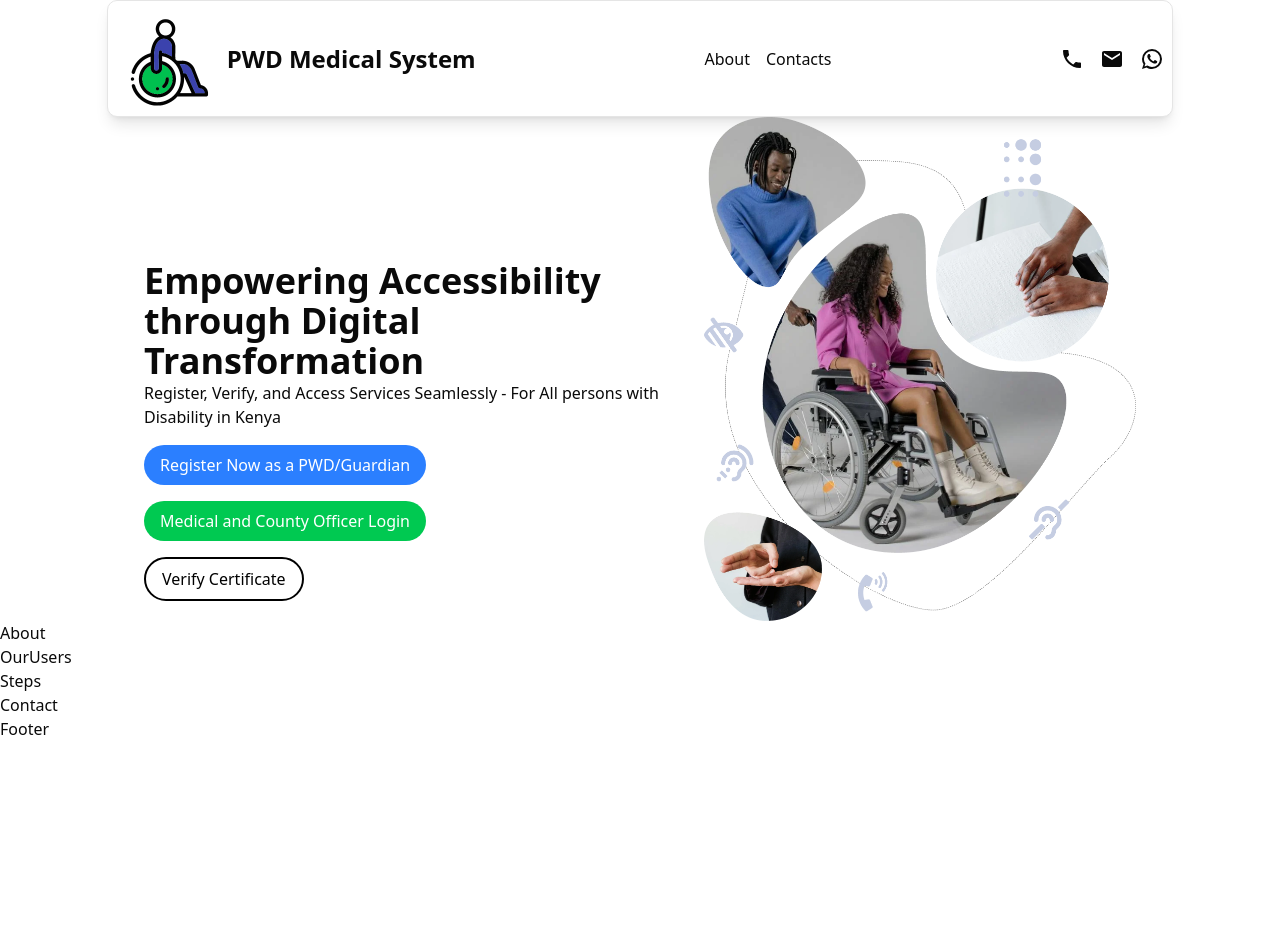
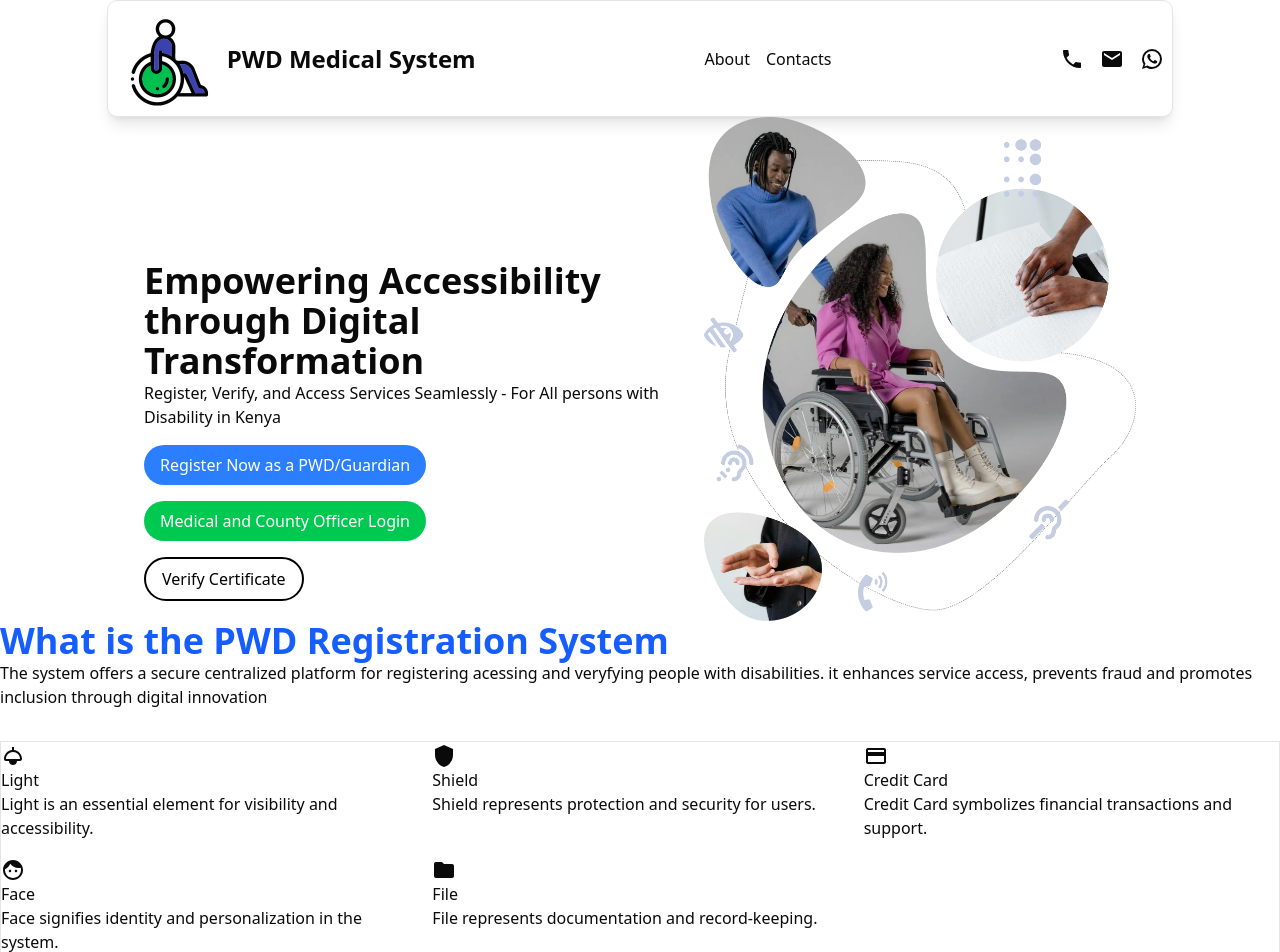
Before and after one commit to tjay1760/PWD-FrontEnd, a React (Vite) app: page / in a window 1280 px wide. Shown: the top 952 px of the page. Before the commit the page ends 800 px from the top, so only its background shows below. Built offline with nearby package versions, Linux system fonts and the light colour scheme; a web font is replaced by a local one.

Commit message:
about template

```diff
--- a/src/Components/Homepage/About.jsx
+++ b/src/Components/Homepage/About.jsx
@@ -1,8 +1,40 @@
 import React from 'react'
+import { Light,Shield, CreditCard, Face, Folder} from '@mui/icons-material'
+
 
 const About = () => {
   return (
-    <div>About</div>
+    <div id='about' className='about'>
+        <h1 className='font-bold text-4xl text-blue-600'>What is the PWD Registration System</h1>
+        <p>The system offers a secure centralized platform for registering acessing and veryfying people with disabilities. it enhances service access, prevents fraud and promotes inclusion through digital innovation</p>
+        <div className="cards border grid grid-cols-1 md:grid-cols-2 lg:grid-cols-3 gap-4 mt-8">
+            <div className="card">
+                <Light />
+                <h2>Light</h2>
+                <p>Light is an essential element for visibility and accessibility.</p>
+            </div>
+            <div className="card">
+                <Shield />
+                <h2>Shield</h2>
+                <p>Shield represents protection and security for users.</p>
+            </div>
+            <div className="card">
+                <CreditCard />
+                <h2>Credit Card</h2>
+                <p>Credit Card symbolizes financial transactions and support.</p>
+            </div>
+            <div className="card">
+                <Face />
+                <h2>Face</h2>
+                <p>Face signifies identity and personalization in the system.</p>
+            </div>
+            <div className="card">
+                <Folder />
+                <h2>File</h2>
+                <p>File represents documentation and record-keeping.</p>
+            </div>
+        </div>
+    </div>
   )
 }
 
```
